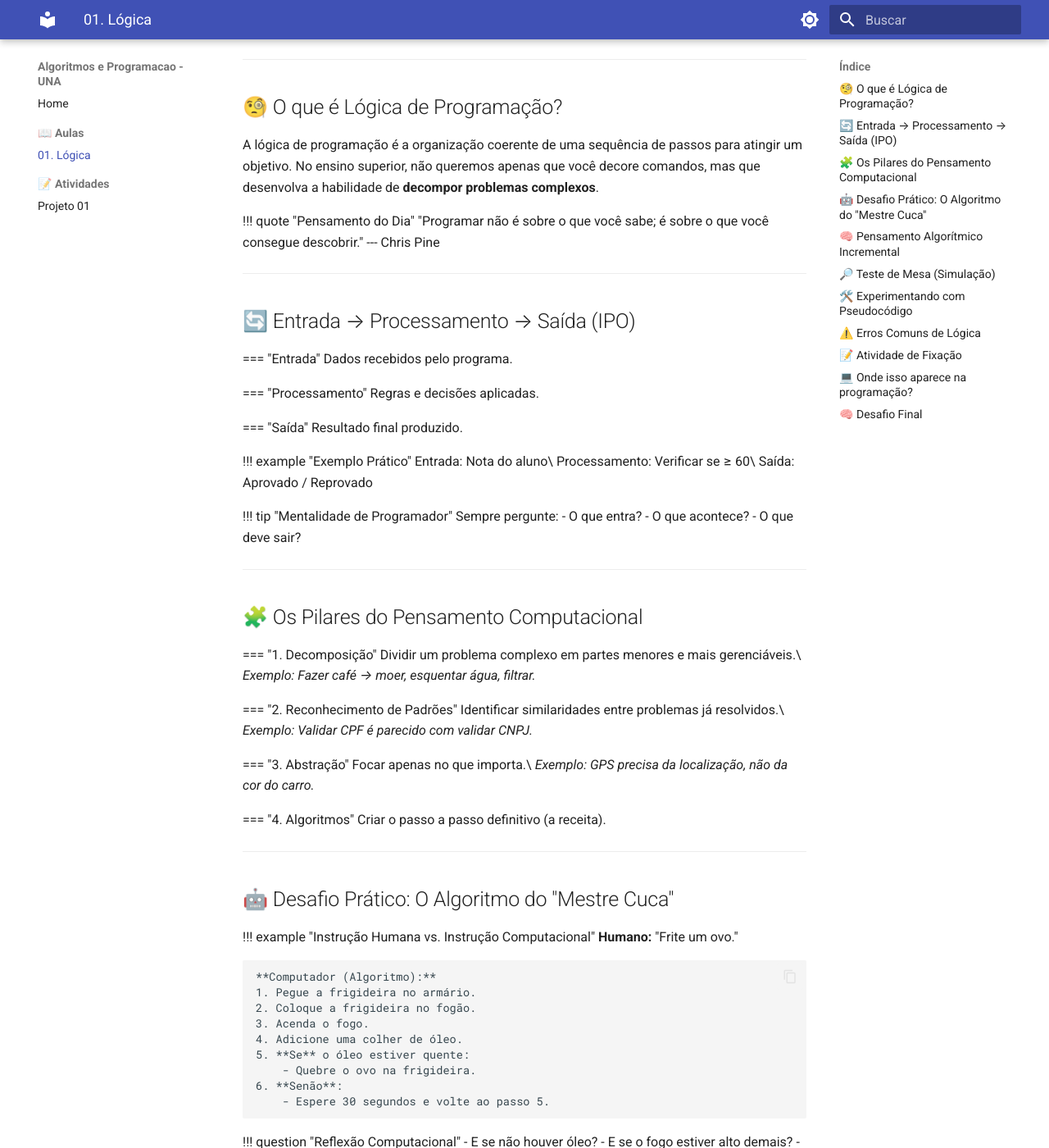
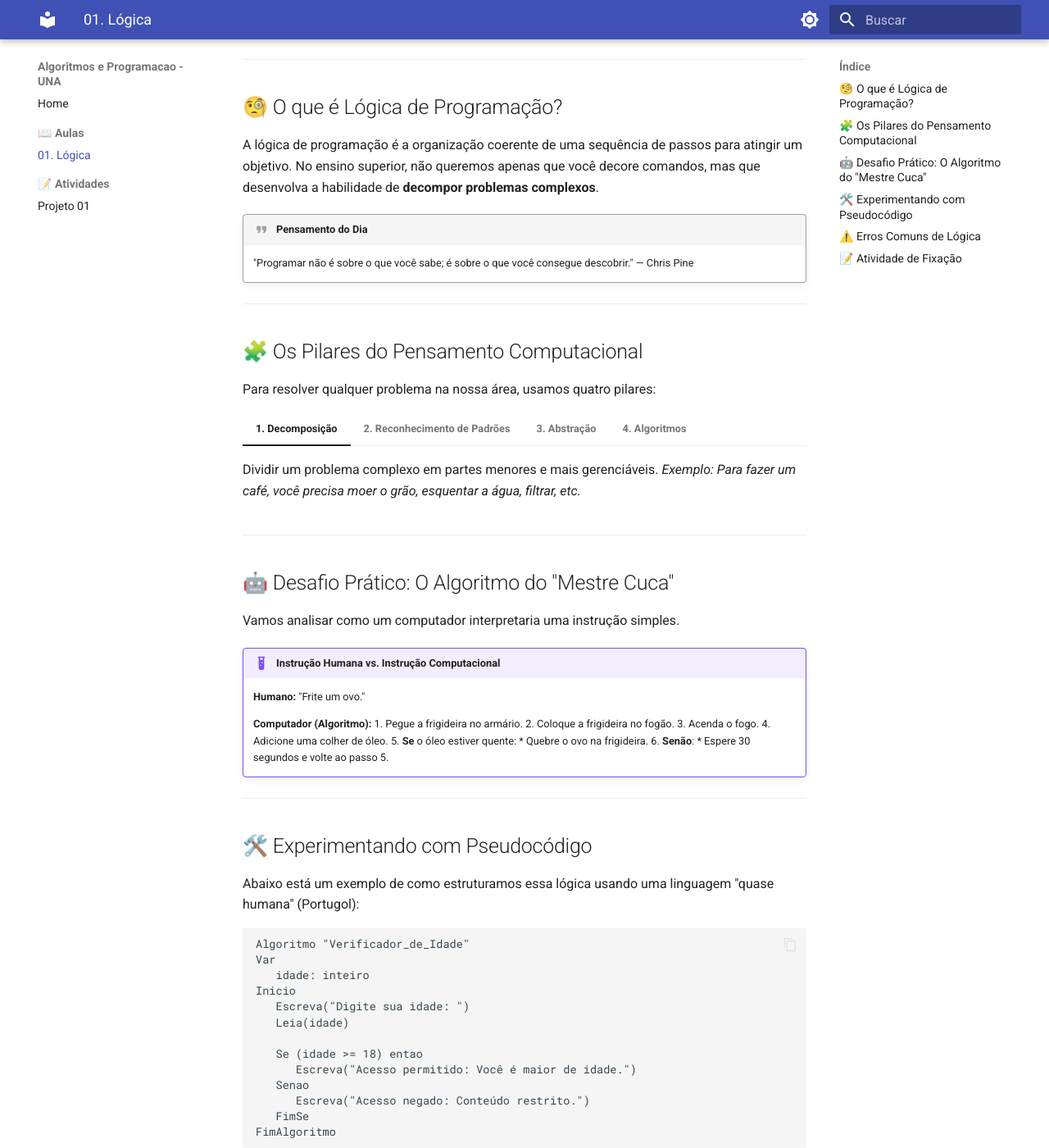
Before and after one commit to danhpaiva/una-algprog-mkdocs-202601, an MkDocs documentation site: the page built from docs/aulas/01-logica.md, in a window 1280 px wide and 1400 px high, scrolled down 209 px. Shown: the whole window at 82% size. Built offline with MkDocs 1.6.1 and Material for MkDocs 9.7.7, drawn with Linux system fonts in a browser that asks for light colours; some of the changed text lies outside the part shown.

Commit message:
feat: usar formato inicial

````diff
--- a/docs/aulas/01-logica.md
+++ b/docs/aulas/01-logica.md
@@ -1,62 +1,45 @@
 # 🧠 Aula 01: O Pensamento Computacional
 
-Bem-vindos à base de tudo! Antes de digitarmos uma única linha de
-código, precisamos aprender a "ensinar" uma máquina a pensar. Spoiler:
-máquinas são muito rápidas, mas incrivelmente literais (e um pouco
-burras).
+Bem-vindos à base de tudo! Antes de digitarmos uma única linha de código, precisamos aprender a "ensinar" uma máquina a pensar. Spoiler: máquinas são muito rápidas, mas incrivelmente literais (e um pouco burras).
 
-------------------------------------------------------------------------
+---
 
 ## 🧐 O que é Lógica de Programação?
 
-A lógica de programação é a organização coerente de uma sequência de
-passos para atingir um objetivo. No ensino superior, não queremos apenas
-que você decore comandos, mas que desenvolva a habilidade de **decompor
-problemas complexos**.
+A lógica de programação é a organização coerente de uma sequência de passos para atingir um objetivo. No ensino superior, não queremos apenas que você decore comandos, mas que desenvolva a habilidade de **decompor problemas complexos**.
 
-!!! quote "Pensamento do Dia" "Programar não é sobre o que você sabe; é
-sobre o que você consegue descobrir." --- Chris Pine
+!!! quote "Pensamento do Dia"
+    "Programar não é sobre o que você sabe; é sobre o que você consegue descobrir." — Chris Pine
 
-------------------------------------------------------------------------
-
-## 🔄 Entrada → Processamento → Saída (IPO)
-
-=== "Entrada" Dados recebidos pelo programa.
-
-=== "Processamento" Regras e decisões aplicadas.
-
-=== "Saída" Resultado final produzido.
-
-!!! example "Exemplo Prático" Entrada: Nota do aluno\
-Processamento: Verificar se ≥ 60\
-Saída: Aprovado / Reprovado
-
-!!! tip "Mentalidade de Programador" Sempre pergunte: - O que entra? - O
-que acontece? - O que deve sair?
-
-------------------------------------------------------------------------
+---
 
 ## 🧩 Os Pilares do Pensamento Computacional
 
-=== "1. Decomposição" Dividir um problema complexo em partes menores e
-mais gerenciáveis.\
-*Exemplo: Fazer café → moer, esquentar água, filtrar.*
+Para resolver qualquer problema na nossa área, usamos quatro pilares:
 
-=== "2. Reconhecimento de Padrões" Identificar similaridades entre
-problemas já resolvidos.\
-*Exemplo: Validar CPF é parecido com validar CNPJ.*
+=== "1. Decomposição"
+    Dividir um problema complexo em partes menores e mais gerenciáveis.
+    *Exemplo: Para fazer um café, você precisa moer o grão, esquentar a água, filtrar, etc.*
 
-=== "3. Abstração" Focar apenas no que importa.\
-*Exemplo: GPS precisa da localização, não da cor do carro.*
+=== "2. Reconhecimento de Padrões"
+    Identificar similaridades entre problemas já resolvidos.
+    *Exemplo: O processo de validar um CPF é muito parecido com o de validar um CNPJ.*
 
-=== "4. Algoritmos" Criar o passo a passo definitivo (a receita).
+=== "3. Abstração"
+    Focar apenas nos detalhes importantes e ignorar o que é irrelevante.
+    *Exemplo: Para um GPS, não importa a cor do seu carro, apenas a sua coordenada.*
 
-------------------------------------------------------------------------
+=== "4. Algoritmos"
+    Criar o passo a passo definitivo (a receita) para resolver o problema.
+
+---
 
 ## 🤖 Desafio Prático: O Algoritmo do "Mestre Cuca"
 
-!!! example "Instrução Humana vs. Instrução Computacional" **Humano:**
-"Frite um ovo."
+Vamos analisar como um computador interpretaria uma instrução simples.
+
+!!! example "Instrução Humana vs. Instrução Computacional"
+    **Humano:** "Frite um ovo."
 
     **Computador (Algoritmo):**
     1. Pegue a frigideira no armário.
@@ -64,43 +47,19 @@ problemas já resolvidos.\
     3. Acenda o fogo.
     4. Adicione uma colher de óleo.
     5. **Se** o óleo estiver quente:
-        - Quebre o ovo na frigideira.
+        * Quebre o ovo na frigideira.
     6. **Senão**:
-        - Espere 30 segundos e volte ao passo 5.
+        * Espere 30 segundos e volte ao passo 5.
 
-!!! question "Reflexão Computacional" - E se não houver óleo? - E se o
-fogo estiver alto demais? - E se o ovo estiver estragado?
 
-------------------------------------------------------------------------
 
-## 🧠 Pensamento Algorítmico Incremental
-
-1.  Resolver manualmente\
-2.  Escrever em linguagem natural\
-3.  Transformar em pseudocódigo\
-4.  Testar com exemplos\
-5.  Melhorar
-
-!!! tip "Dica de Ouro" Bons programadores escrevem **algoritmos antes do
-código**.
-
-------------------------------------------------------------------------
-
-## 🔎 Teste de Mesa (Simulação)
-
-Simule o algoritmo manualmente antes de executar.
-
-  idade   Resultado
-  ------- -----------
-  10      Negado
-  18      Permitido
-  30      Permitido
-
-------------------------------------------------------------------------
+---
 
 ## 🛠️ Experimentando com Pseudocódigo
 
-``` portugol
+Abaixo está um exemplo de como estruturamos essa lógica usando uma linguagem "quase humana" (Portugol):
+
+```
 Algoritmo "Verificador_de_Idade"
 Var
    idade: inteiro
@@ -116,70 +75,30 @@ Inicio
 FimAlgoritmo
 ```
 
-------------------------------------------------------------------------
+---
 
 ## ⚠️ Erros Comuns de Lógica
 
-!!! danger "Cuidado com o Loop Infinito" Esquecer condição de parada faz
-o programa travar.
+!!! danger "Cuidado com o Loop Infinito"
+Um erro clássico é esquecer de dar uma condição de parada para o computador.
+*Exemplo: "Ande para frente enquanto não bater na parede", mas você está em um campo aberto.*
 
-Outros erros comuns: - Condição invertida\
-- Variável não inicializada\
-- Esquecer entrada de dados\
-- Não tratar casos extremos\
-- Pensar como humano, não como máquina
-
-------------------------------------------------------------------------
+---
 
 ## 📝 Atividade de Fixação
+??? abstract "Exercício: O Desafio da Travessia"
+Um fazendeiro precisa levar um lobo, uma cabra e um maço de couve para o outro lado do rio.
+Ele tem um barco que só permite levar ele e mais um item.
 
-??? abstract "Exercício 1 --- Travessia do Fazendeiro" Um fazendeiro
-precisa levar um lobo, uma cabra e uma couve para o outro lado do rio.
+```
+**Regras:**
+- Se o lobo ficar sozinho com a cabra, ele a come.
+- Se a cabra ficar sozinha com a couve, ela a come.
+```
 
-    **Regras:**
-    - Lobo + Cabra → cabra é comida
-    - Cabra + Couve → couve é comida
+**Tarefa:** Escreva no seu caderno o passo a passo (algoritmo) para atravessar todos em segurança.
 
-    **Tarefa:** Escreva o algoritmo completo da travessia.
+---
 
-??? abstract "Exercício 2 --- Semáforo" Crie um algoritmo:
-
-    - Verde → atravessar
-    - Amarelo → esperar
-    - Vermelho → parar
-
-??? abstract "Exercício 3 --- Par ou Ímpar" Entrada: número inteiro\
-Saída: "Par" ou "Ímpar"
-
-??? abstract "Exercício 4 --- Soma até N" Entrada: número N\
-Saída: soma de 1 até N
-
-    Exemplo: N = 5 → 15
-
-------------------------------------------------------------------------
-
-## 💻 Onde isso aparece na programação?
-
-=== "Decisão" `if`, `else`, `switch`
-
-=== "Repetição" `while`, `for`
-
-=== "Memória" Variáveis
-
-=== "Organização" Funções e Métodos
-
-=== "Abstração" Classes e Objetos
-
-------------------------------------------------------------------------
-
-## 🧠 Desafio Final
-
-!!! example "Pense como um computador" **Instrução:** "Arrume seu
-quarto"
-
-    Liste passos extremamente detalhados como um algoritmo.
-
-------------------------------------------------------------------------
-
-!!! tip "Próxima Aula" Na próxima aula veremos **Variáveis e Tipos de
-Dados**.
+!!! tip "Próximos Passos"
+Na próxima aula, transformaremos essa lógica em **Variáveis e Tipos de Dados**. Não esqueça de revisar este material!
````
